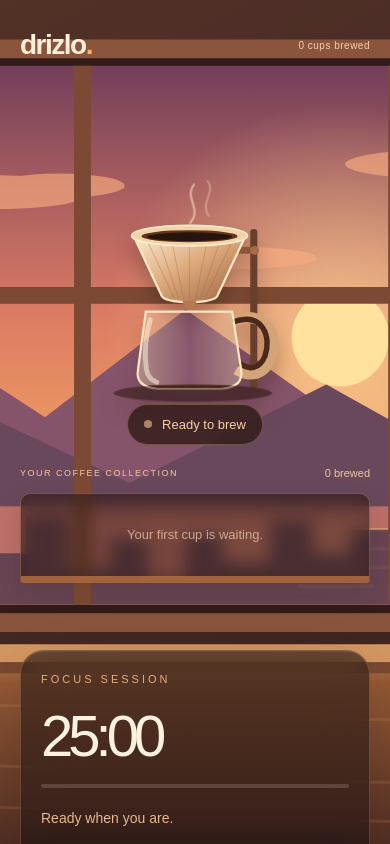
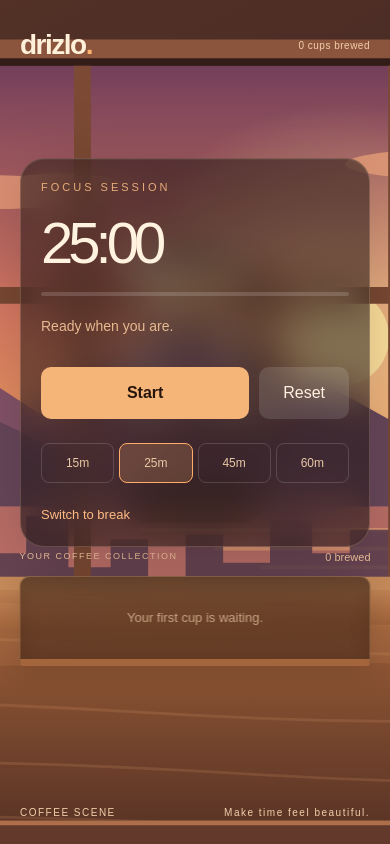
Before and after one commit to ShaphC/driz-lo, a Next.js app: page / in a window 390 px wide. Shown: the top 844 px of the page. Built offline with nearby package versions, Linux system fonts and the light colour scheme.

Commit message:
extended countertop

```diff
--- a/app/globals.css
+++ b/app/globals.css
@@ -1,4 +1,8 @@
 @import "tailwindcss";
+
+/* =========================================
+   DRIZLO — GLOBAL STYLES
+   ========================================= */
 
 :root {
   font-family: Arial, Helvetica, sans-serif;
@@ -24,17 +28,20 @@ button {
   cursor: pointer;
 }
 
-/* Full-screen illustrated environment */
+/* =========================================
+   MAIN SCENE
+   ========================================= */
 
 .scene {
   position: relative;
   min-height: 100dvh;
+
   display: flex;
   flex-direction: column;
+
   overflow-x: clip;
 
-  background: #281813 url("/scenes/coffee-sunset.png") center center / cover
-    no-repeat;
+  background: #34211e;
 }
 
 .scene-overlay {
@@ -44,15 +51,17 @@ button {
 
   background: linear-gradient(
     90deg,
-    rgba(18, 11, 10, 0.4) 0%,
-    rgba(18, 11, 10, 0.12) 45%,
-    rgba(18, 11, 10, 0.36) 100%
+    rgba(18, 11, 10, 0.06) 0%,
+    rgba(18, 11, 10, 0.02) 50%,
+    rgba(18, 11, 10, 0.15) 100%
   );
 
   pointer-events: none;
 }
 
-/* Header */
+/* =========================================
+   HEADER
+   ========================================= */
 
 .topbar {
   position: relative;
@@ -82,7 +91,9 @@ button {
   letter-spacing: 1.5px;
 }
 
-/* Shared scene workspace */
+/* =========================================
+   SHARED WORKSPACE
+   ========================================= */
 
 .workspace {
   position: relative;
@@ -97,35 +108,33 @@ button {
   padding: 20px 5% 45px;
 }
 
-/* Coffee artwork */
+/* =========================================
+   COFFEE ARTWORK
+   ========================================= */
 
-.scene {
+.scene-stage {
   position: relative;
-  min-height: 100dvh;
+  z-index: 1;
+
+  width: min(100%, 760px);
+  min-width: 0;
+
   display: flex;
   flex-direction: column;
-  overflow-x: clip;
+  justify-content: center;
+  align-items: center;
 
-  background: #34211e;
-}
+  padding-top: 0;
+  margin-top: -25px;
 
-.scene-overlay {
-  position: absolute;
-  inset: 0;
-  z-index: 0;
-
-  background: linear-gradient(
-    90deg,
-    rgba(18, 11, 10, 0.06) 0%,
-    rgba(18, 11, 10, 0.02) 50%,
-    rgba(18, 11, 10, 0.15) 100%
-  );
-
-  pointer-events: none;
+  /* Center the coffee scene */
+  margin-left: auto;
+  margin-right: auto;
 }
 
 .scene-label {
   margin-top: 14px;
+
   color: #f1cda4;
   font-size: 13px;
   text-align: center;
@@ -133,7 +142,9 @@ button {
   line-height: 1.5;
 }
 
-/* Timer glass overlay */
+/* =========================================
+   TIMER GLASS OVERLAY
+   ========================================= */
 
 .timer-panel {
   position: absolute;
@@ -162,7 +173,9 @@ button {
     inset 0 1px 0 rgba(255, 255, 255, 0.05);
 }
 
-/* Timer heading */
+/* =========================================
+   TIMER HEADING
+   ========================================= */
 
 .eyebrow {
   display: block;
@@ -171,7 +184,9 @@ button {
   letter-spacing: 3px;
 }
 
-/* Timer display */
+/* =========================================
+   TIMER DISPLAY
+   ========================================= */
 
 .time {
   margin: 15px 0;
@@ -181,10 +196,13 @@ button {
   font-weight: 300;
   line-height: 1.15;
   letter-spacing: -5px;
+
   font-variant-numeric: tabular-nums;
 }
 
-/* Progress */
+/* =========================================
+   PROGRESS BAR
+   ========================================= */
 
 .progress-track {
   height: 4px;
@@ -199,16 +217,21 @@ button {
   transition: width 0.5s linear;
 }
 
-/* Timer description */
+/* =========================================
+   TIMER DESCRIPTION
+   ========================================= */
 
 .timer-description {
   margin: 20px 0 30px;
+
   color: #e6b991;
   font-size: 14px;
   line-height: 1.5;
 }
 
-/* Timer buttons */
+/* =========================================
+   TIMER CONTROLS
+   ========================================= */
 
 .controls {
   display: flex;
@@ -217,6 +240,7 @@ button {
 
 .controls button {
   padding: 14px 24px;
+
   border-radius: 10px;
   border: none;
 
@@ -231,8 +255,10 @@ button {
 
 .primary-button {
   flex: 1;
+
   background: #f5b579;
   color: #27140c;
+
   font-weight: 700;
 }
 
@@ -249,7 +275,9 @@ button {
   background: rgba(255, 255, 255, 0.2);
 }
 
-/* Duration presets */
+/* =========================================
+   DURATION PRESETS
+   ========================================= */
 
 .durations {
   display: flex;
@@ -288,7 +316,9 @@ button {
   cursor: not-allowed;
 }
 
-/* Switch mode */
+/* =========================================
+   SWITCH MODE
+   ========================================= */
 
 .mode-button {
   margin-top: 22px;
@@ -305,7 +335,9 @@ button {
   color: #ffddbd;
 }
 
-/* Footer */
+/* =========================================
+   FOOTER
+   ========================================= */
 
 .bottombar {
   position: relative;
@@ -322,7 +354,9 @@ button {
   letter-spacing: 1.5px;
 }
 
-/* Medium desktop */
+/* =========================================
+   MEDIUM DESKTOP
+   ========================================= */
 
 @media (min-width: 801px) and (max-width: 1150px) {
   .workspace {
@@ -346,13 +380,11 @@ button {
   }
 }
 
-/* Mobile */
+/* =========================================
+   MOBILE
+   ========================================= */
 
 @media (max-width: 800px) {
-  .scene {
-    background-position: center top;
-  }
-
   .scene-overlay {
     background: linear-gradient(
       180deg,
@@ -376,6 +408,8 @@ button {
   .scene-stage {
     width: 100%;
     max-width: 520px;
+
+    margin-top: 0;
     padding: 0;
   }
 
@@ -408,7 +442,9 @@ button {
   }
 }
 
-/* Small phones */
+/* =========================================
+   SMALL PHONES
+   ========================================= */
 
 @media (max-width: 420px) {
   .timer-panel {
@@ -433,7 +469,9 @@ button {
   }
 }
 
-/* Accessibility */
+/* =========================================
+   ACCESSIBILITY
+   ========================================= */
 
 @media (prefers-reduced-motion: reduce) {
   .progress-fill,
--- a/components/CoffeeScene.css
+++ b/components/CoffeeScene.css
@@ -1,5 +1,5 @@
 /* =========================================
-   DRIZLO — COFFEE SCENE V5
+   DRIZLO — COFFEE SCENE V5.1
    ========================================= */
 
 .drizlo-coffee-scene {
@@ -16,9 +16,7 @@
   padding-bottom: 10px;
 }
 
-/* =========================================
-   FULL-SCREEN SVG ENVIRONMENT
-   ========================================= */
+/* Full-screen illustrated environment */
 
 .drizlo-environment {
   position: fixed;
@@ -31,22 +29,13 @@
   pointer-events: none;
 }
 
-/* =========================================
-   COFFEE BREWER
-   ========================================= */
+/* Coffee brewer */
 
 .drizlo-coffee-illustration {
   position: relative;
   width: 100%;
   max-width: 690px;
 
-  /*
-   * Move the entire brewer downward so
-   * its base sits on the wooden counter.
-   *
-   * The animation stays intact because
-   * the complete SVG moves together.
-   */
   transform: translateY(140px);
 
   filter: drop-shadow(0 12px 10px rgba(29, 11, 5, 0.28));
@@ -57,13 +46,10 @@
   width: 100%;
   height: auto;
   max-height: min(62vh, 650px);
-
   overflow: visible;
 }
 
-/* =========================================
-   COFFEE DRIPPING ANIMATION
-   ========================================= */
+/* Dripping */
 
 .drizlo-drop {
   animation: drizlo-falling-drop 2.4s linear infinite;
@@ -99,9 +85,7 @@
   }
 }
 
-/* =========================================
-   COFFEE LIQUID
-   ========================================= */
+/* Coffee liquid */
 
 .drizlo-liquid {
   transition:
@@ -127,9 +111,7 @@
   }
 }
 
-/* =========================================
-   COFFEE RIPPLE
-   ========================================= */
+/* Ripples */
 
 .drizlo-ripple {
   transform-box: fill-box;
@@ -150,9 +132,7 @@
   }
 }
 
-/* =========================================
-   STEAM
-   ========================================= */
+/* Steam */
 
 .drizlo-steam {
   opacity: 0;
@@ -191,9 +171,7 @@
   }
 }
 
-/* =========================================
-   COMPLETION NOTIFICATION
-   ========================================= */
+/* Completion message */
 
 .drizlo-completion-message {
   position: absolute;
@@ -201,7 +179,6 @@
 
   top: 42%;
   left: 50%;
-
   transform: translate(-50%, -50%);
 
   display: flex;
@@ -211,7 +188,6 @@
 
   width: max-content;
   max-width: 90%;
-
   padding: 15px 20px;
 
   border-radius: 14px;
@@ -246,9 +222,7 @@
   }
 }
 
-/* =========================================
-   BREWING STATUS
-   ========================================= */
+/* Brewing status */
 
 .drizlo-scene-status {
   position: relative;
@@ -276,13 +250,11 @@
   width: 8px;
   height: 8px;
   border-radius: 50%;
-
   background: #ae8667;
 }
 
 .drizlo-status-dot.active {
   background: #ffc27d;
-
   box-shadow: 0 0 12px rgba(255, 181, 105, 0.65);
 
   animation: drizlo-status-pulse 2s ease-in-out infinite;
@@ -299,9 +271,7 @@
   }
 }
 
-/* =========================================
-   COFFEE COLLECTION
-   ========================================= */
+/* Coffee collection */
 
 .drizlo-cup-shelf {
   position: relative;
@@ -372,15 +342,12 @@
 .drizlo-extra-cups {
   display: block;
   margin-top: 8px;
-
   color: #edc49e;
   font-size: 11px;
   text-align: right;
 }
 
-/* =========================================
-   DESKTOP POSITIONING
-   ========================================= */
+/* Desktop */
 
 @media (min-width: 801px) {
   .drizlo-coffee-illustration {
@@ -396,34 +363,74 @@
   }
 }
 
-/* =========================================
-   TABLET / MOBILE
-   ========================================= */
+/* Mobile */
 
 @media (max-width: 800px) {
+  .drizlo-environment {
+    position: fixed;
+    inset: 0;
+    width: 100vw;
+    height: 100dvh;
+    z-index: -1;
+  }
+
+  .drizlo-coffee-scene {
+    position: relative;
+    width: 100%;
+    min-height: 100%;
+    padding-bottom: 0;
+  }
+
   .drizlo-coffee-illustration {
+    position: fixed;
+    top: 17dvh;
+    left: 50%;
+
+    width: min(100vw, 540px);
     max-width: 540px;
-    transform: translateY(35px);
+
+    transform: translateX(-50%);
+    z-index: 1;
   }
 
   .drizlo-coffee-art {
-    max-height: min(45vh, 440px);
+    width: 100%;
+    max-height: 48dvh;
   }
 
   .drizlo-scene-status {
-    margin-top: -8px;
-    transform: none;
+    position: fixed;
+    top: 57dvh;
+    left: 50%;
+
+    transform: translateX(-50%);
+    margin: 0;
+    z-index: 2;
   }
 
   .drizlo-cup-shelf {
-    margin-top: 20px;
-    transform: none;
+    position: fixed;
+    top: 65dvh;
+    left: 50%;
+
+    transform: translateX(-50%);
+
+    width: min(90vw, 470px);
+    margin: 0;
+    z-index: 2;
+  }
+
+  .drizlo-completion-message {
+    position: fixed;
+    top: 42dvh;
+    left: 50%;
+
+    transform: translate(-50%, -50%);
+    z-index: 10;
   }
 }
 
-/* =========================================
-   SMALL PHONES
-   ========================================= */
+/* Small phones */
 
 @media (max-width: 420px) {
   .drizlo-completion-message {
@@ -441,9 +448,7 @@
   }
 }
 
-/* =========================================
-   REDUCED MOTION
-   ========================================= */
+/* Accessibility */
 
 @media (prefers-reduced-motion: reduce) {
   .drizlo-drop,
```
Also changed, not shown: components/CoffeeScene.tsx (+188 -44 lines).
